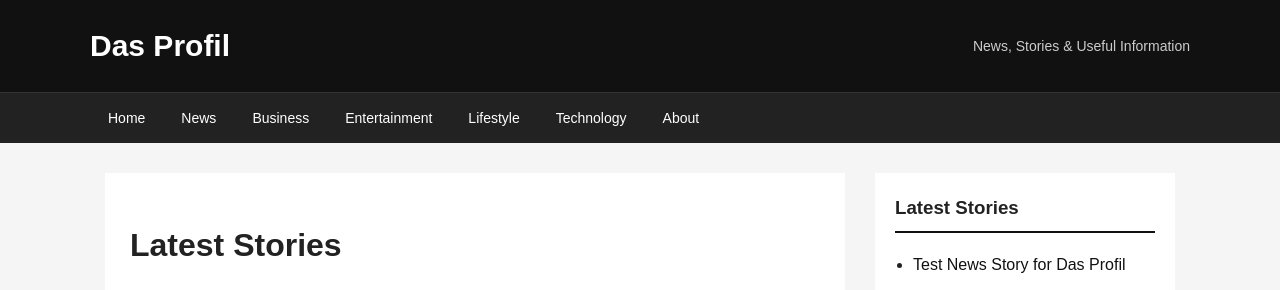
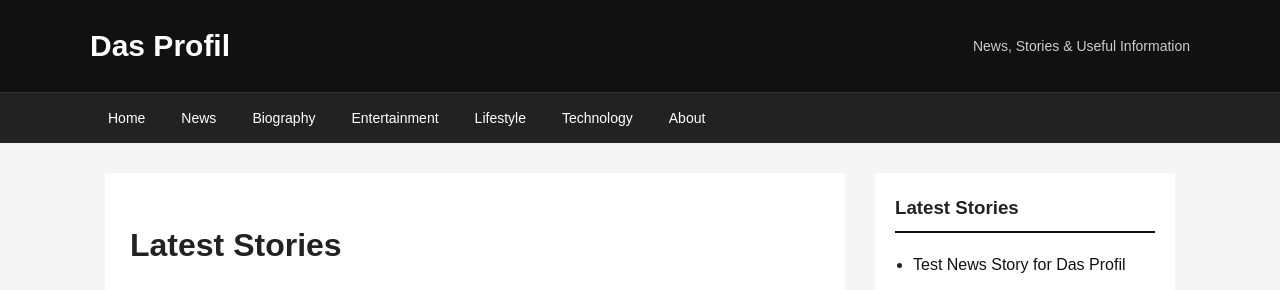
Before and after one commit to Danielitel/dasprofil, a Jekyll site: the page built from index.md, in a window 1280 px wide. Shown: the top 290 px of the page. Built offline with Jekyll 4.4.1, drawn with Linux system fonts in a browser that asks for light colours.

Commit message:
Replace Business link with Biography link in navbar

```diff
--- a/_layouts/default.html
+++ b/_layouts/default.html
@@ -242,7 +242,7 @@
   <div class="nav-inner">
     <a href="{{ '/' | relative_url }}">Home</a>
     <a href="{{ '/news/' | relative_url }}">News</a>
-    <a href="#">Business</a>
+    <a href="{{ '/biography/' | relative_url }}">Biography</a>
     <a href="#">Entertainment</a>
     <a href="#">Lifestyle</a>
     <a href="#">Technology</a>
```
